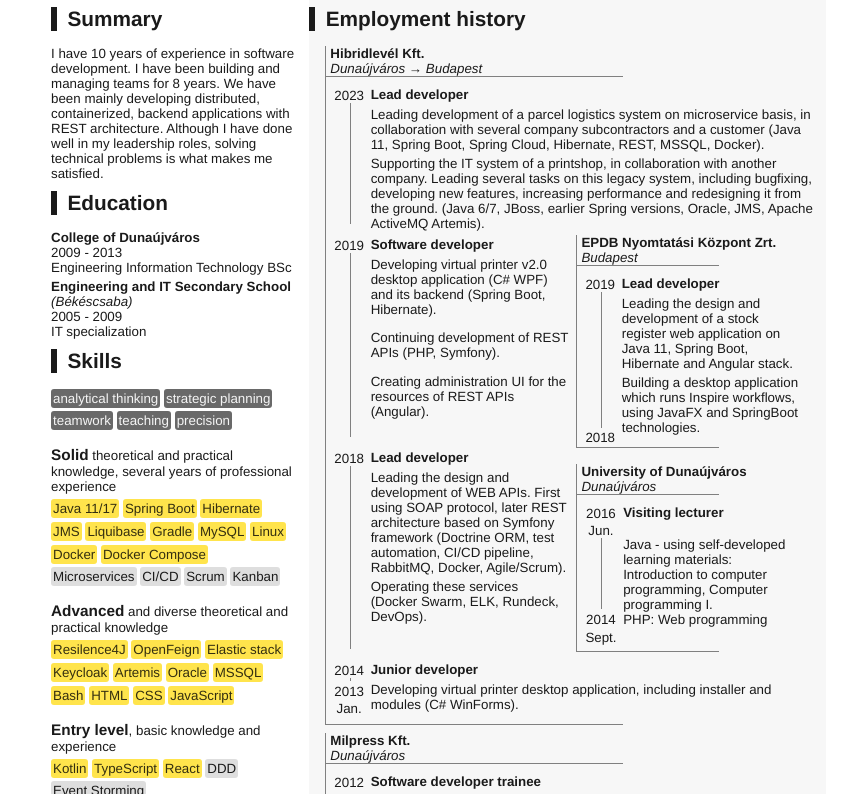
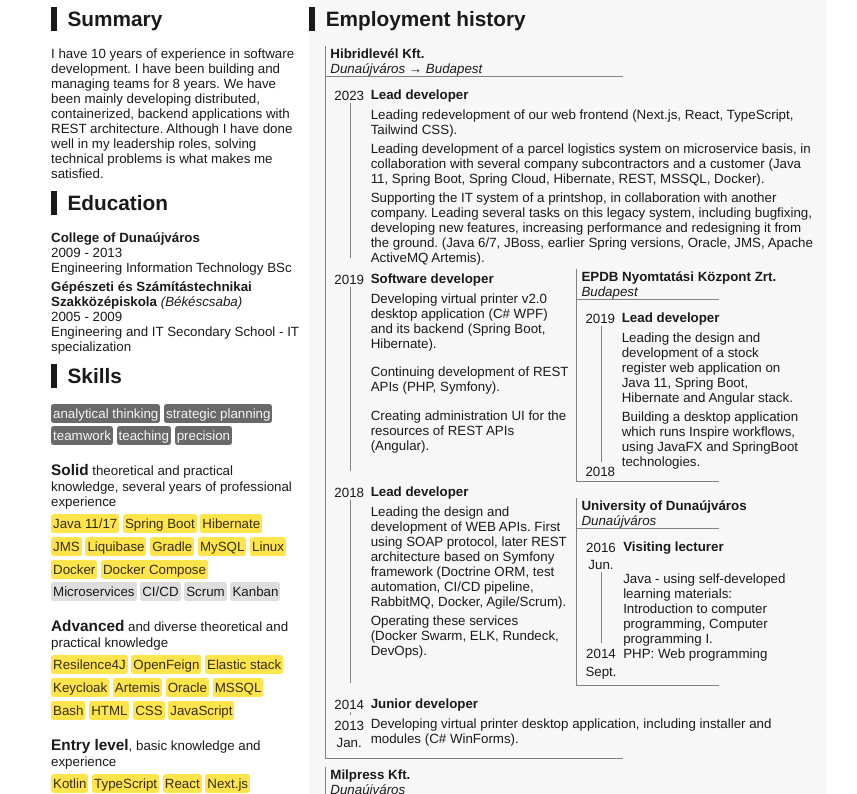
Before and after one commit to somlyaip/cv-english, a plain HTML site: page index.html in a window 1280 px wide. Shown: the part 158-952 px from the top of the page, without its empty margins (211-1068 px from the left). Drawn offline with Linux system fonts and the light colour scheme.

Commit message:
feat: Add FE experience and skills

```diff
--- a/index.html
+++ b/index.html
@@ -71,10 +71,10 @@
                 </p>
                 <p>
                     <span>
-                        <strong>Engineering and IT Secondary School </strong><em>(Békéscsaba)</em>
+                        <strong>Gépészeti és Számítástechnikai Szakközépiskola </strong><em>(Békéscsaba)</em>
                     </span>
                     <span>2005 - 2009</span>
-                    <span>IT specialization</span>
+                    <span>Engineering and IT Secondary School - IT specialization</span>
                 </p>
             </section>
 
@@ -135,6 +135,8 @@
                         <span class="skill tech">Kotlin</span>
                         <span class="skill tech">TypeScript</span>
                         <span class="skill tech">React</span>
+                        <span class="skill tech">Next.js</span>
+                        <span class="skill tech">Tailwind CSS</span>
                         <span class="skill methodology">DDD</span>
                         <span class="skill methodology">Event&nbsp;Storming</span>
                     </p>
@@ -176,6 +178,9 @@
 
                             <div>
                                 <strong>Lead developer</strong>
+                                <p>
+                                    Leading redevelopment of our web frontend (Next.js, React, TypeScript, Tailwind CSS).
+                                </p>
                                 <p>
                                     Leading development of a parcel logistics system on microservice basis,
                                     in collaboration with several company subcontractors and a customer
```
